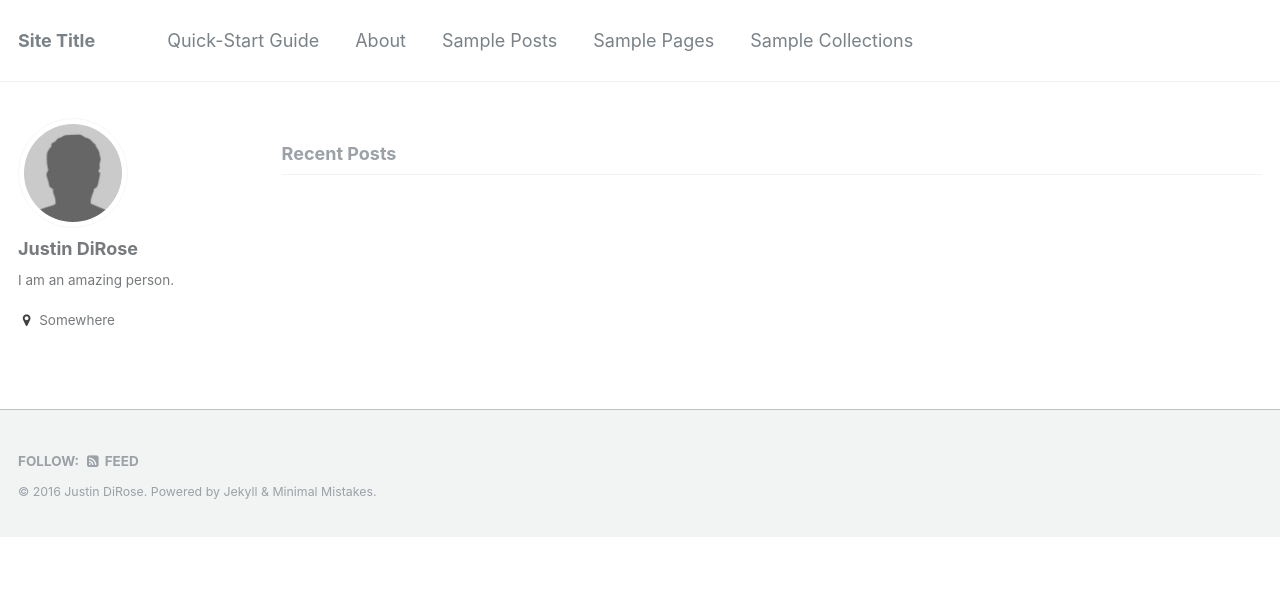
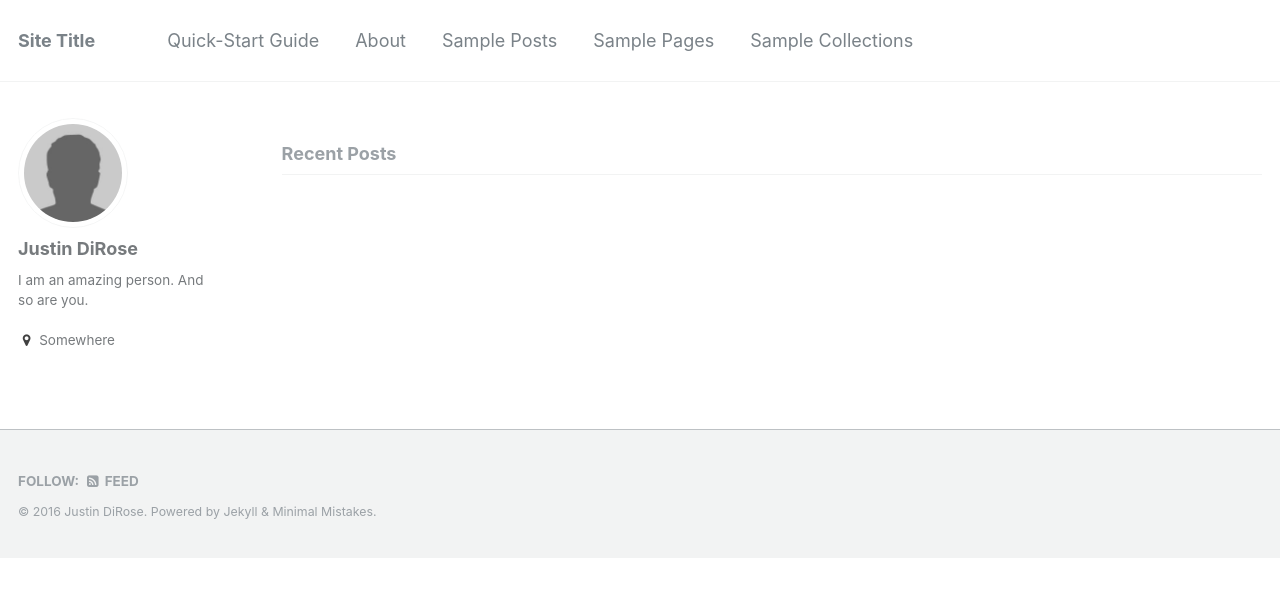
Before and after one commit to justindirose/test.justindirose.com, a Jekyll site: the page built from index.html, in a window 1280 px wide. Shown: the top 597 px of the page. Built offline with Jekyll 4.4.1, drawn with Linux system fonts in a browser that asks for light colours; the list of posts is cut into pages by our own code.

Commit message:
Edit bio

```diff
--- a/_config.yml
+++ b/_config.yml
@@ -10,7 +10,7 @@ locale                   : "en-US"
 title                    : "Site Title"
 title_separator          : "-"
 name                     : "Justin DiRose"
-description              : "An amazing websiteo."
+description              : "Descriptions.."
 url                      : # the base hostname & protocol for your site e.g. "https://mmistakes.github.io"
 baseurl                  : # the subpath of your site, e.g. "/blog"
 gh_repo                  :
@@ -65,7 +65,7 @@ google_ad_slot           :
 author:
   name             : "Justin DiRose"
   avatar           : "bio-photo.jpg"
-  bio              : "I am an amazing person."
+  bio              : "I am an amazing person. And so are you."
   location         : "Somewhere"
   email            :
   uri              :
```
